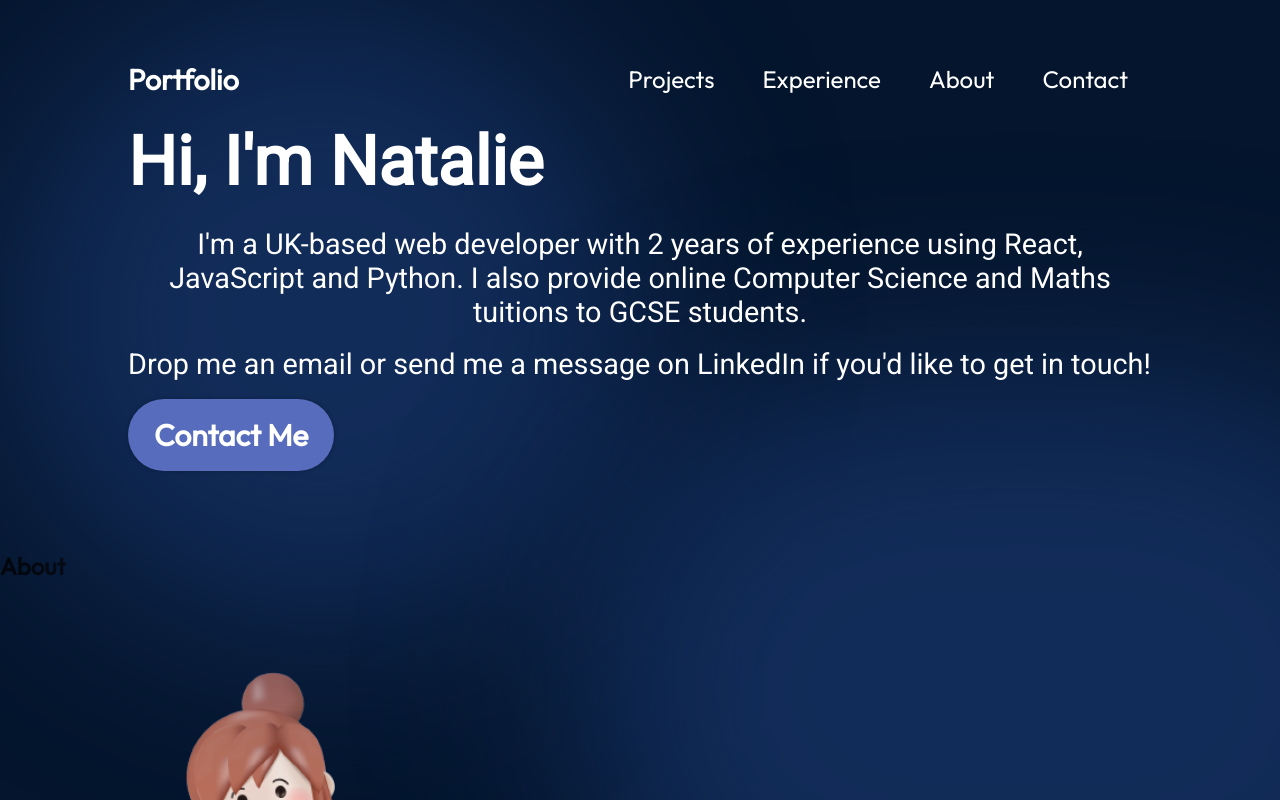
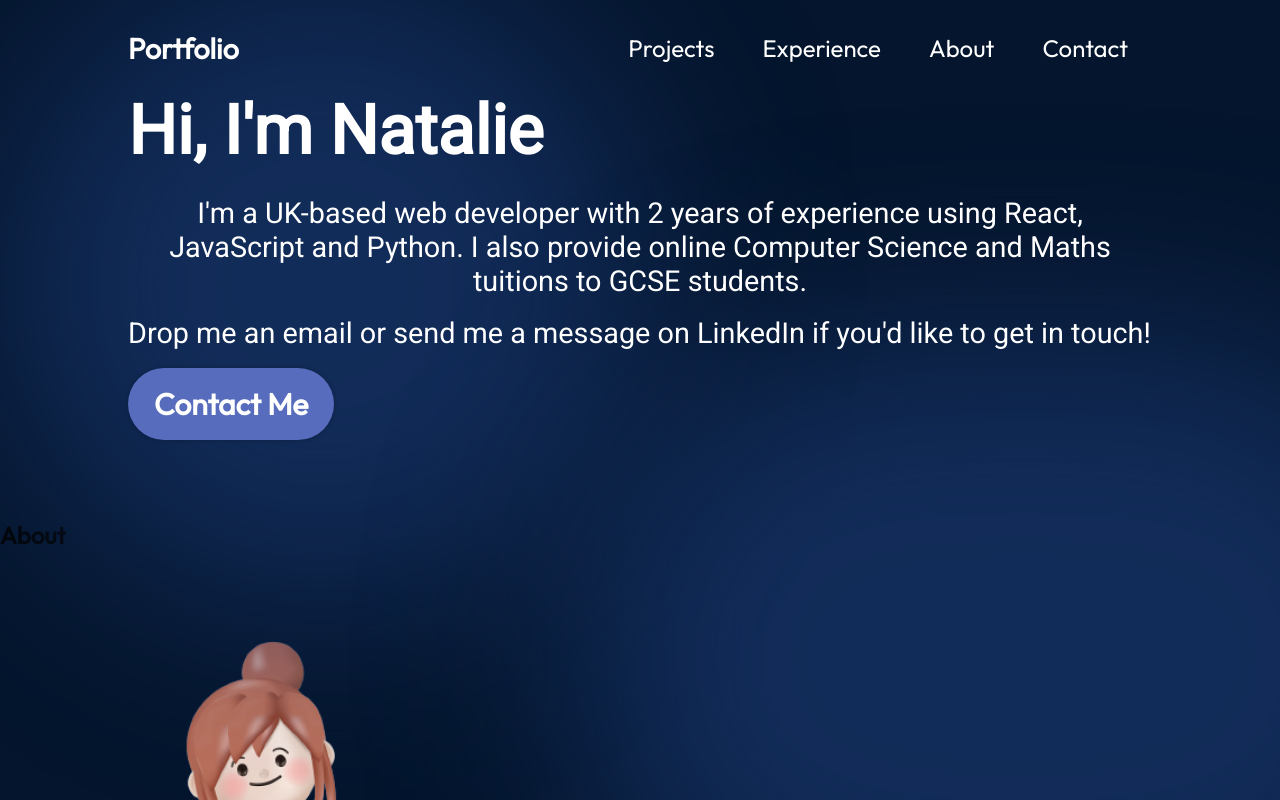
Before and after one commit to Nadia982/portfolio-2024-05, a React (Vite) app: page / in a window 1280 px wide. Shown: the top 800 px of the page. Built offline with nearby package versions, Linux system fonts and the light colour scheme.

Commit message:
reduced top padding on navbar

```diff
--- a/src/components/Navbar/Navbar.module.css
+++ b/src/components/Navbar/Navbar.module.css
@@ -5,7 +5,7 @@
   display: flex;
   align-items: center;
   justify-content: space-between;
-  padding-top: 61px;
+  padding-top: 30px;
   z-index: 2;
   margin: 0 10%;
 }
```
